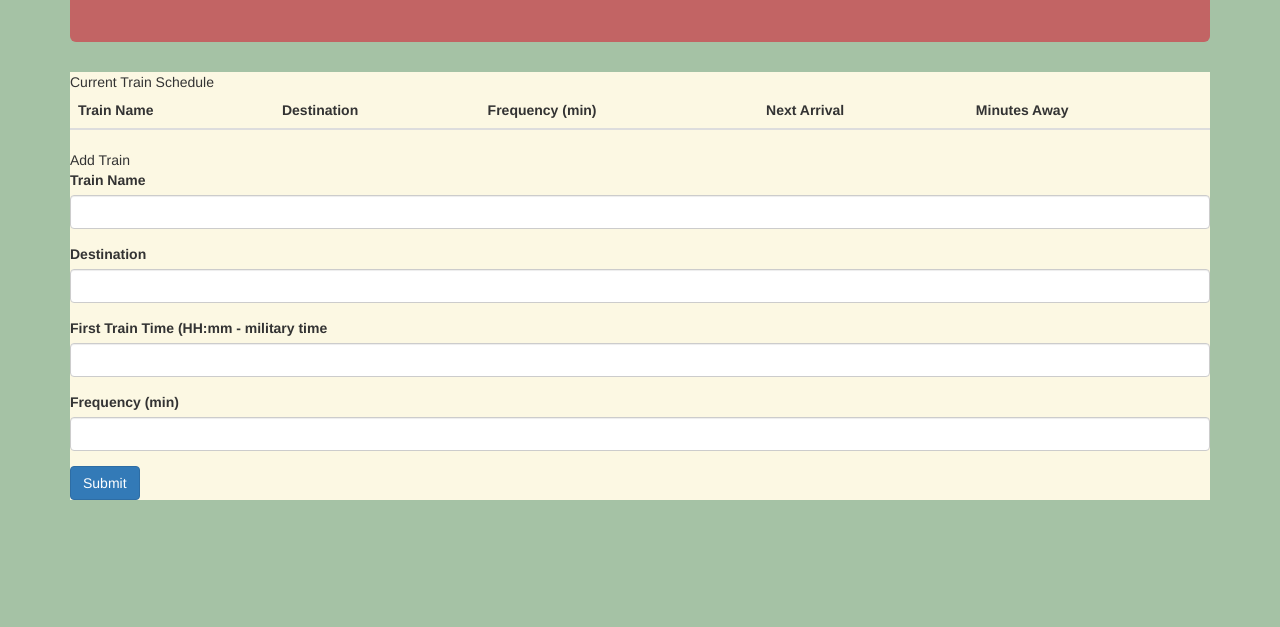
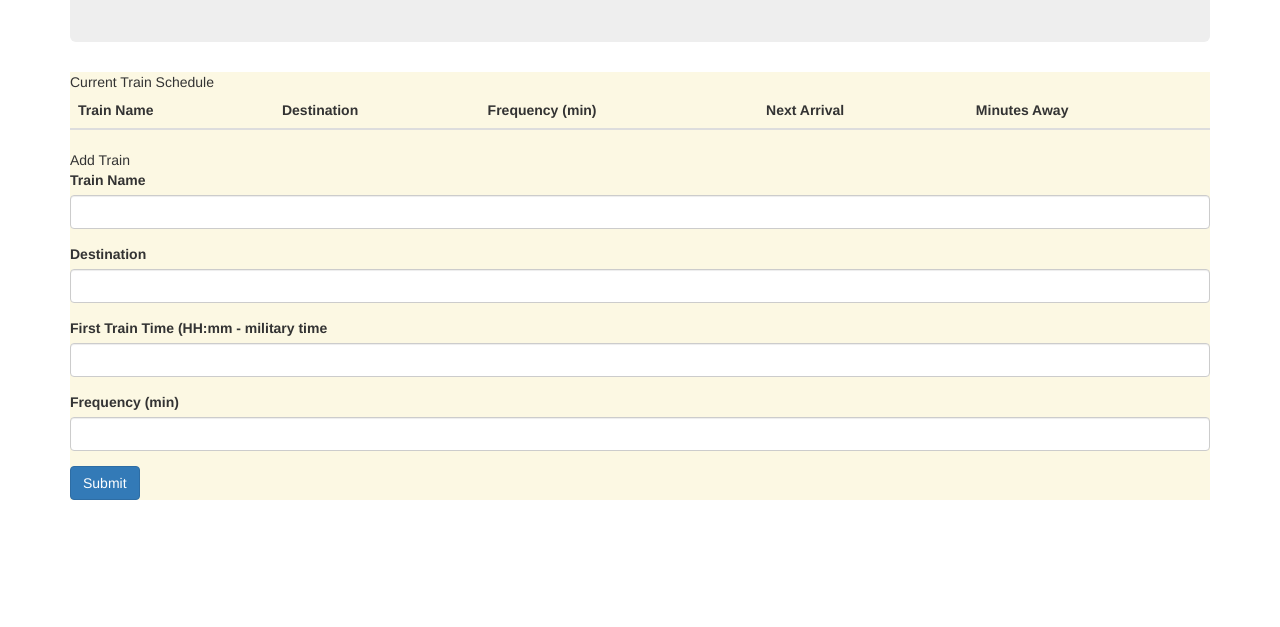
Before and after one commit to haydest/train-schedule, a plain HTML site: page index.html in a window 1280 px wide. Shown: the part 173-800 px from the top of the page. Drawn offline with nearby package versions, Linux system fonts and the light colour scheme; no server answers.

Commit message:
still ugly

```diff
--- a/index.html
+++ b/index.html
@@ -2,7 +2,7 @@
 <head>
   <title>train schedule</title>
   <link rel="stylesheet" href="https://maxcdn.bootstrapcdn.com/bootstrap/3.3.7/css/bootstrap.min.css" integrity="sha384-BVYiiSIFeK1dGmJRAkycuHAHRg32OmUcww7on3RYdg4Va+PmSTsz/K68vbdEjh4u" crossorigin="anonymous">
-  <link rel="stylesheet" type="text/css" href="style.css">
+  <!---<link rel="stylesheet" type="text/css" href="style.css">--->
   <script src="https://ajax.googleapis.com/ajax/libs/jquery/3.3.1/jquery.min.js"></script>
 </head>
 <body>
@@ -69,7 +69,6 @@
 <script src="https://www.gstatic.com/firebasejs/5.5.0/firebase.js"></script>
 
 <script>
-  // Initialize Firebase
   var config = {
     apiKey: "AIzaSyBTMxJo6IBeZbkiec80vQ5dtM6x5ONg8XA",
     authDomain: "gt201808-ea44b.firebaseapp.com",
@@ -96,8 +95,8 @@
     destination: trainDestination,
     first: firstTrain,
     frequency: trainFrequency,
-   // upNext: nextArrival,
-   // howFar: tMinutesTillTrain,
+    //upNext: nextArrival,
+    //howFar: tMinutesTillTrain,
 };
 
 database.ref().push(newTrain);
```
